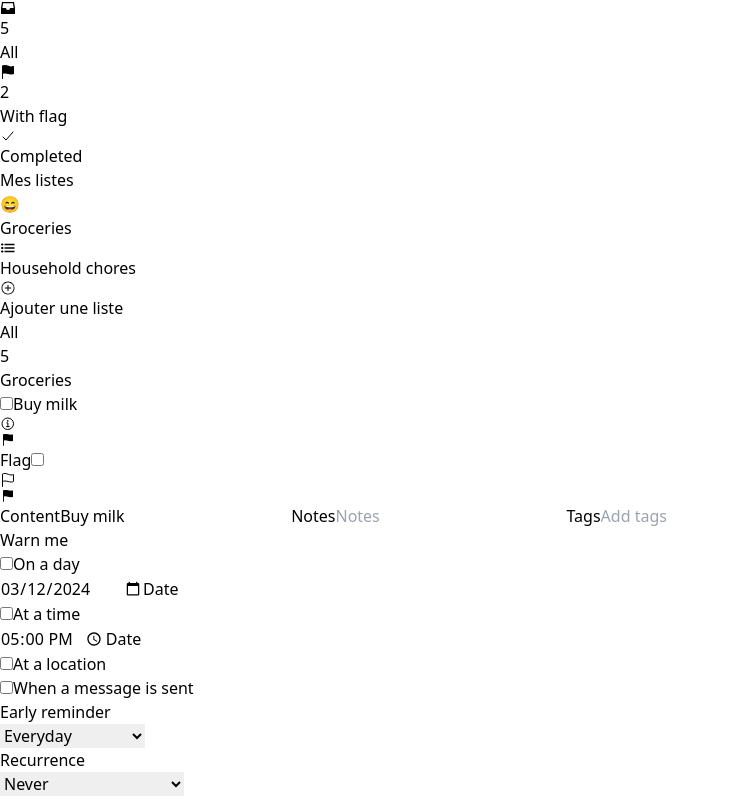
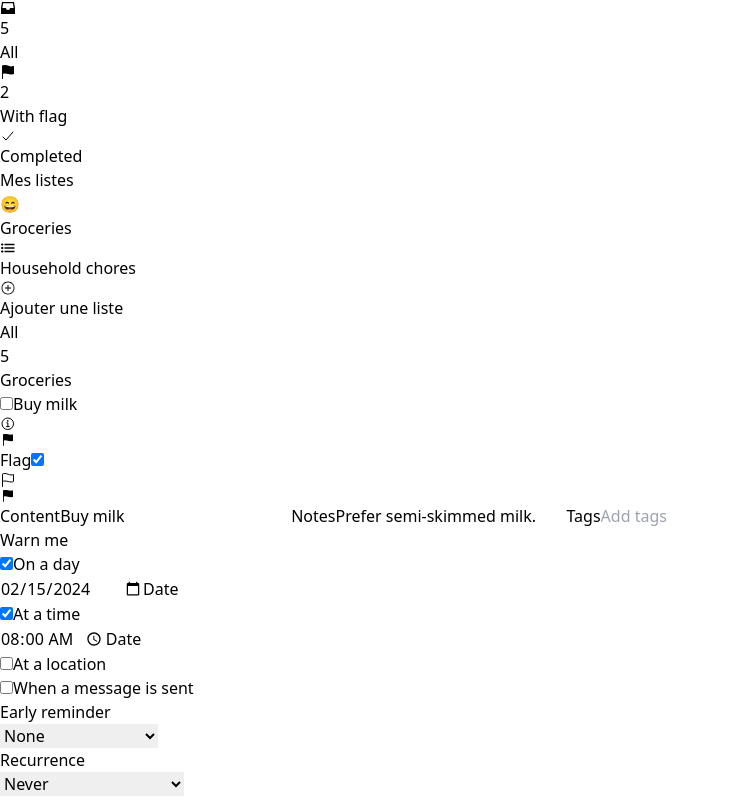
Before and after one commit to luteor/ios-reminders-app-clone-react, a React (Vite) app: page / in a window 1280 px wide. Both pictures are taken after a click on the icon 8 px from the left and 424 px from the top of the page. Shown: the top 800 px of the page, without its empty margins (0-730 px from the left). Built offline with nearby package versions, Linux system fonts and the light colour scheme.

Commit message:
feat: :sparkles: Manage reminder modifications via the reminder update form

```diff
--- a/src/assets/reminders.json
+++ b/src/assets/reminders.json
@@ -9,44 +9,59 @@
         {
           "id": 1,
           "content": "Buy milk",
-          "date": "2024-02-15T08:00:00",
+          "date": "2024-02-15",
+          "hour": "08:00",
           "flag": true,
           "images": [],
           "list": "Groceries",
           "notes": "Prefer semi-skimmed milk.",
-          "priority": "medium",
+          "priority": "Medium",
           "state": false,
           "tags": ["Essential"],
           "type": "standard",
-          "url": ""
+          "url": "",
+          "early": "",
+          "recurrence": "",
+          "location": "",
+          "phone": ""
         },
         {
           "id": 2,
           "content": "Buy eggs",
-          "date": "2024-02-16T10:00:00",
+          "date": "2024-02-16",
+          "hour": "10:00",
           "flag": false,
           "images": [],
           "list": "Groceries",
           "notes": "Need eggs for the cake recipe.",
-          "priority": "high",
+          "priority": "High",
           "state": false,
           "tags": [],
           "type": "standard",
-          "url": ""
+          "url": "",
+          "early": "",
+          "recurrence": "",
+          "location": "",
+          "phone": ""
         },
         {
           "id": 3,
           "content": "Buy vegetables",
           "date": "",
+          "hour": "",
           "flag": false,
           "images": [],
           "list": "Groceries",
           "notes": "Buy vegetables for the week.",
-          "priority": "medium",
+          "priority": "",
           "state": false,
           "tags": ["Health"],
           "type": "standard",
-          "url": ""
+          "url": "",
+          "early": "",
+          "recurrence": "",
+          "location": "",
+          "phone": ""
         }
       ]
     },
@@ -60,29 +75,39 @@
           "id": 4,
           "content": "Do laundry",
           "date": "",
+          "hour": "",
           "flag": true,
           "images": [],
           "list": "Household chores",
           "notes": "Don't forget to do laundry tonight.",
-          "priority": "low",
+          "priority": "Low",
           "state": false,
           "tags": [],
           "type": "standard",
-          "url": ""
+          "url": "",
+          "early": "",
+          "recurrence": "",
+          "location": "",
+          "phone": ""
         },
         {
           "id": 5,
           "content": "Clean the kitchen",
           "date": "",
+          "hour": "",
           "flag": false,
           "images": [],
           "list": "Household chores",
           "notes": "Clean the kitchen countertops and table.",
-          "priority": "medium",
+          "priority": "",
           "state": false,
           "tags": [],
           "type": "standard",
-          "url": ""
+          "url": "",
+          "early": "",
+          "recurrence": "",
+          "location": "",
+          "phone": ""
         }
       ]
     }
--- a/src/components/Reminder.jsx
+++ b/src/components/Reminder.jsx
@@ -58,14 +58,25 @@ export const Reminder = ({
         <div className="flex flex-row items-center gap-3">
           <IoInformationCircleOutline
             className="relative h-6 w-auto text-blue-500 opacity-0 group-hover:opacity-100"
-            onClick={() => setIsUpdateReminderFormOpen(true)}
+            onClick={(event) => {
+              event.stopPropagation();
+              setIsUpdateReminderFormOpen(true);
+            }}
           />
           {reminder.flag ? (
             <IoIosFlag className="h-3.5 w-auto text-orange-500" />
           ) : null}
         </div>
       </div>
-      {isUpdateReminderFormOpen && <UpdateReminderForm reminder={reminder} />}
+      {isUpdateReminderFormOpen && (
+        <UpdateReminderForm
+          isUpdateReminderFormOpen={isUpdateReminderFormOpen}
+          reminder={reminder}
+          reminderLists={reminderLists}
+          setIsUpdateReminderFormOpen={setIsUpdateReminderFormOpen}
+          setReminderLists={setReminderLists}
+        />
+      )}
     </div>
   );
 };
--- a/src/components/UpdateReminderForm.jsx
+++ b/src/components/UpdateReminderForm.jsx
@@ -1,18 +1,99 @@
+import { useEffect } from "react";
+import { useState } from "react";
+import { useRef } from "react";
+
+import { convertToDateOnly } from "@utils/convertToDateOnly";
 import { IoIosFlag } from "react-icons/io";
 import { IoFlagOutline } from "react-icons/io5";
 
-export const UpdateReminderForm = ({ reminder }) => {
+export const UpdateReminderForm = ({
+  isUpdateReminderFormOpen,
+  reminder,
+  reminderLists,
+  setIsUpdateReminderFormOpen,
+  setReminderLists,
+}) => {
+  const [reminderFlagValue, setReminderFlagValue] = useState(reminder.flag);
+  const [isReminderDayWarn, setIsReminderDayWarn] = useState(
+    reminder.date ? true : false,
+  );
+  const [isReminderHourWarn, setIsReminderHourWarn] = useState(
+    reminder.hour ? true : false,
+  );
+
+  const updateReminderFormRef = useRef(null);
+
+  useEffect(() => {
+    const handleClickOutsideAddReminderForm = (event) => {
+      if (
+        isUpdateReminderFormOpen &&
+        updateReminderFormRef.current &&
+        !updateReminderFormRef.current.contains(event.target)
+      ) {
+        handleSubmitUpdateReminderForm(event);
+      }
+    };
+
+    document.addEventListener("click", handleClickOutsideAddReminderForm);
+
+    return () => {
+      document.removeEventListener("click", handleClickOutsideAddReminderForm);
+    };
+  }, [isUpdateReminderFormOpen]);
+
+  const handleSubmitUpdateReminderForm = (event) => {
+    event.preventDefault();
+    const formData = new FormData(updateReminderFormRef.current);
+
+    const reminderFlag = formData.get("flag");
+    if (!reminderFlag) {
+      formData.set("flag", "false");
+    }
+
+    const updateReminderData = Object.fromEntries(formData);
+
+    const updatedReminderLists = reminderLists.map((reminderList) => ({
+      ...reminderList,
+      reminders: reminderList.reminders.map((r) =>
+        r.id === reminder.id
+          ? {
+              ...r,
+              content: updateReminderData.content,
+              date: updateReminderData.date,
+              early: updateReminderData.early,
+              flag: updateReminderData.flag === "on" ? true : false,
+              hour: updateReminderData.hour,
+              notes: updateReminderData.notes,
+              priority: updateReminderData.priority,
+              recurrence: updateReminderData.recurrence,
+            }
+          : r,
+      ),
+    }));
+
+    console.log(updateReminderData);
+    console.log(updatedReminderLists);
+    setReminderLists(updatedReminderLists);
+
+    setIsUpdateReminderFormOpen(false);
+  };
+
   return (
-    <form className="absolute right-20 top-0 z-10 h-auto w-80 rounded-lg border border-solid border-gray-300 bg-stone-100 p-4 shadow-lg">
+    <form
+      className="absolute right-20 top-0 z-10 h-auto w-80 rounded-lg border border-solid border-gray-300 bg-stone-100 p-4 shadow-lg"
+      ref={updateReminderFormRef}
+    >
       <div className="absolute right-5 top-5">
         <div className="relative">
           <label className="sr-only" htmlFor="reminder-flag">
             Flag
           </label>
           <input
+            checked={reminderFlagValue}
             className="peer h-6 w-6 appearance-none"
             id="reminder-flag"
             name="flag"
+            onChange={() => setReminderFlagValue(!reminderFlagValue)}
             type="checkbox"
           />
           <IoFlagOutline className="pointer-events-none absolute left-1/2 top-1/2 h-7 w-9 -translate-x-1/2 -translate-y-1/2 rounded border bg-white p-1.5 text-gray-500 opacity-100 peer-checked:opacity-0" />
@@ -36,6 +117,7 @@ export const UpdateReminderForm = ({ reminder }) => {
       </label>
       <input
         className=" w-full border-b bg-transparent pb-1 text-sm outline-none"
+        defaultValue={reminder.notes}
         id="reminder-notes"
         name="notes"
         placeholder="Notes"
@@ -60,61 +142,61 @@ export const UpdateReminderForm = ({ reminder }) => {
             <div className="flex flex-col gap-2">
               <div className="flex flex-row gap-1">
                 <input
-                  id="reminder-day-warn-checkbox"
-                  name="day-checkbox"
+                  checked={isReminderDayWarn}
+                  id="reminder-date-checkbox"
+                  name="date-checkbox"
+                  onChange={() => setIsReminderDayWarn(!isReminderDayWarn)}
                   type="checkbox"
                 />
-                <label htmlFor="reminder-day-warn-checkbox">On a day</label>
+                <label htmlFor="reminder-date-checkbox">On a day</label>
               </div>
+              {isReminderDayWarn && (
                 <div>
                   <input
                     className="bg-transparent"
-                  defaultValue={"2024-03-12"}
-                  id="reminder-day-warn"
-                  name="day"
+                    defaultValue={convertToDateOnly(reminder.date)}
+                    id="reminder-date"
+                    name="date"
                     type="date"
                   />
-                <label className="sr-only" htmlFor="reminder-day-warn">
+                  <label className="sr-only" htmlFor="reminder-date">
                     Date
                   </label>
                 </div>
+              )}
+
               <div className="flex flex-row gap-1">
                 <input
-                  id="reminder-time-warn-checkbox"
-                  name="time-checkbox"
+                  checked={isReminderHourWarn}
+                  id="reminder-hour-checkbox"
+                  name="hour-checkbox"
+                  onChange={() => setIsReminderHourWarn(!isReminderHourWarn)}
                   type="checkbox"
                 />
-                <label htmlFor="reminder-time-warn-checkbox">At a time</label>
+                <label htmlFor="reminder-hour-checkbox">At a time</label>
               </div>
+              {isReminderHourWarn && (
                 <div>
                   <input
                     className="appearance-none bg-transparent"
-                  defaultValue="17:00"
-                  id="reminder-time-warn"
-                  name="time"
+                    defaultValue={reminder.hour}
+                    id="reminder-hour"
+                    name="hour"
                     type="time"
                   />
-                <label className="sr-only" htmlFor="reminder-time-warn">
+                  <label className="sr-only" htmlFor="reminder-hour">
                     Date
                   </label>
                 </div>
+              )}
+
               <div className="flex flex-row gap-1">
-                <input
-                  id="reminder-location-warn"
-                  name="location"
-                  type="checkbox"
-                />
-                <label htmlFor="reminder-location-warn">At a location</label>
+                <input id="reminder-location" name="location" type="checkbox" />
+                <label htmlFor="reminder-location">At a location</label>
               </div>
               <div className="flex flex-row gap-1">
-                <input
-                  id="reminder-message-warn"
-                  name="message"
-                  type="checkbox"
-                />
-                <label htmlFor="reminder-message-warn">
-                  When a message is sent
-                </label>
+                <input id="reminder-phone" name="phone" type="checkbox" />
+                <label htmlFor="reminder-phone">When a message is sent</label>
               </div>
             </div>
           </div>
@@ -127,17 +209,20 @@ export const UpdateReminderForm = ({ reminder }) => {
           <div className="w-8/12">
             <select
               className="appearance-none bg-transparent"
+              defaultValue={reminder.early}
               id="early-reminder"
               name="early"
             >
-              <option value="">Everyday</option>
+              <option value="">None</option>
+              <option value="5 minutes before">5 minutes before</option>
+              <option value="15 minutes before">15 minutes before</option>
+              <option value="30 minutes before">30 minutes before</option>
+              <option value="1 hour before">1 hour before</option>
+              <option value="2 hours before">2 hours before</option>
               <option value="1 day before">1 day before</option>
               <option value="2 days before">2 days before</option>
               <option value="1 week before">1 week before</option>
-              <option value="2 weeks before">2 weeks before</option>
               <option value="1 month before">1 month before</option>
-              <option value="3 months before">3 months before</option>
-              <option value="6 months before">6 months before</option>
             </select>
           </div>
         </div>
@@ -149,6 +234,7 @@ export const UpdateReminderForm = ({ reminder }) => {
           <div className="w-8/12">
             <select
               className="appearance-none bg-transparent"
+              defaultValue={reminder.recurrence}
               id="reminder-recurrence"
               name="recurrence"
             >
@@ -176,6 +262,7 @@ export const UpdateReminderForm = ({ reminder }) => {
         <div className="w-8/12">
           <select
             className="appearance-none bg-transparent"
+            defaultValue={reminder.priority}
             id="reminder-priority"
             name="priority"
           >
@@ -195,6 +282,7 @@ export const UpdateReminderForm = ({ reminder }) => {
           <div className="w-8/12">
             <input
               className="bg-transparent"
+              defaultValue={reminder.url}
               id="reminder-url"
               name="url"
               placeholder="None"
--- /dev/null
+++ b/src/utils/convertToDateOnly.js
@@ -0,0 +1,7 @@
+export const convertToDateOnly = (isoDate) => {
+  const dateObject = new Date(isoDate);
+  const year = dateObject.getFullYear();
+  const month = String(dateObject.getMonth() + 1).padStart(2, "0");
+  const day = String(dateObject.getDate()).padStart(2, "0");
+  return `${year}-${month}-${day}`;
+};
```
Lines whose indentation alone changed are shown as unchanged.
